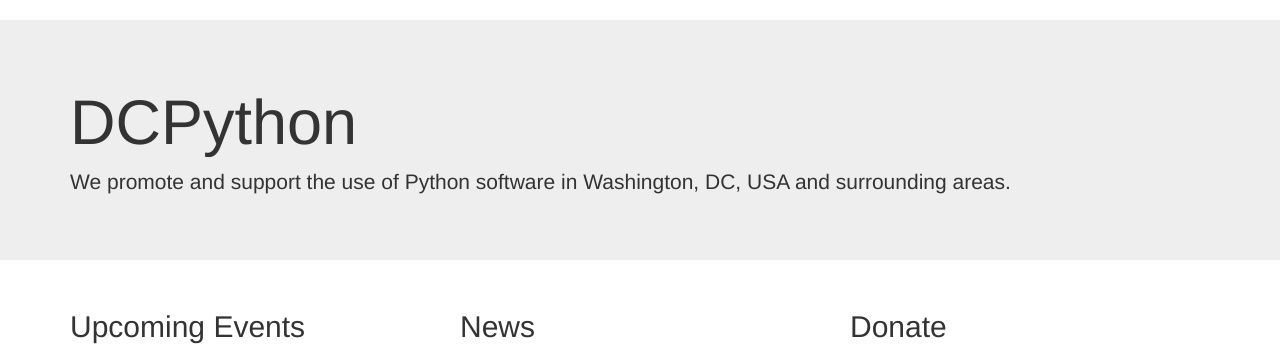
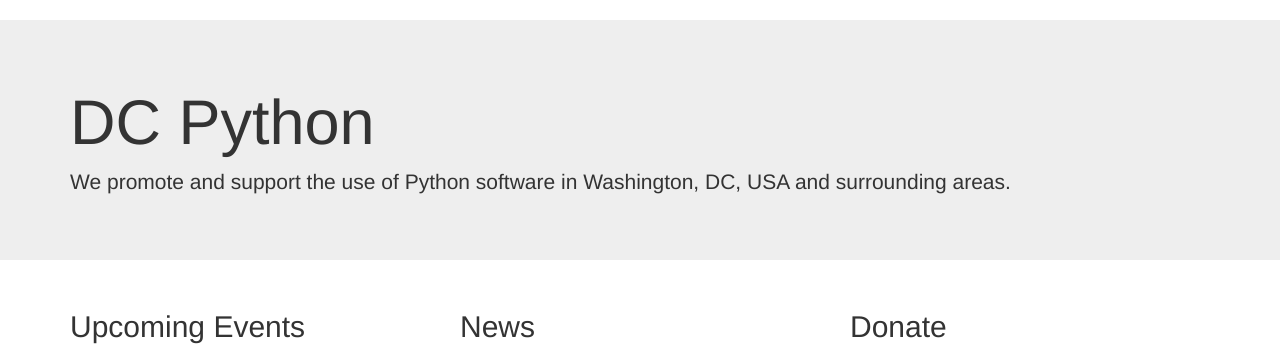
Before and after one commit to ohimors/dcpython-django, a Django app: page / in a window 1280 px wide. Shown: the part 52-405 px from the top of the page. Run offline with Django 3.2, Linux system fonts and the light colour scheme; parts of the project's set-up code (start-up, migrations or seed data) failed here and were passed over; some libraries are stand-ins or nearby versions.

Commit message:
Wording [ci skip]

```diff
--- a/app/templates/app/home.html
+++ b/app/templates/app/home.html
@@ -1,13 +1,13 @@
 {% extends "app/base.html" %}
 
-{% block title %}DCPython.org{% endblock %}
+{% block title %}DC Python{% endblock %}
 
 {% block head %}<meta name="google-site-verification" content="-D4G19_01yEEClDbiK419T2LcK1_bX4THolsbozJleY" />{% endblock %}
 {% block content %}
     <!-- Main jumbotron for a primary marketing message or call to action -->
     <div class="jumbotron">
       <div class="container">
-        <h1>DCPython</h1>
+        <h1>DC Python</h1>
         <p>We promote and support the use of Python software in Washington, DC, USA and surrounding areas.</p>
       </div>
     </div>
```
